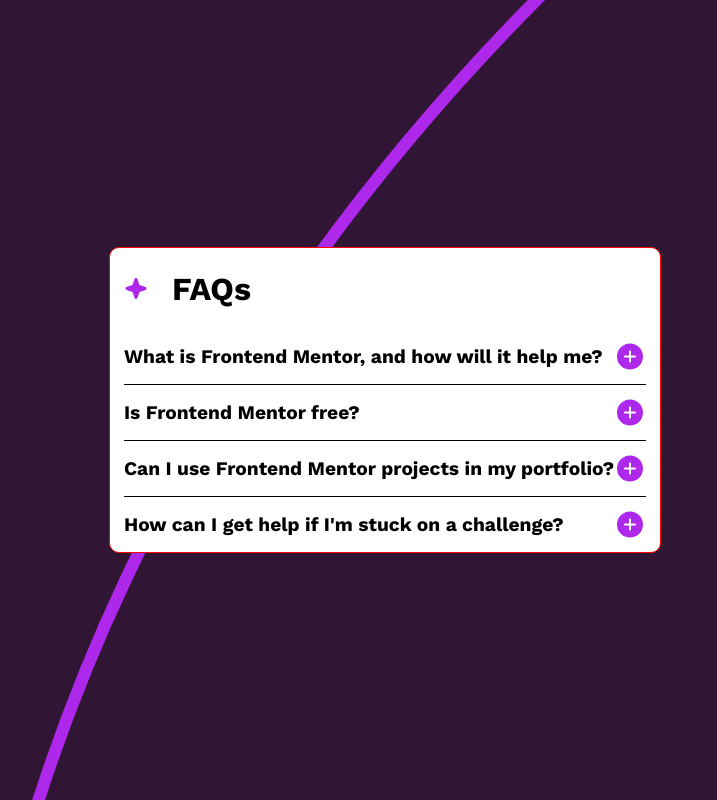
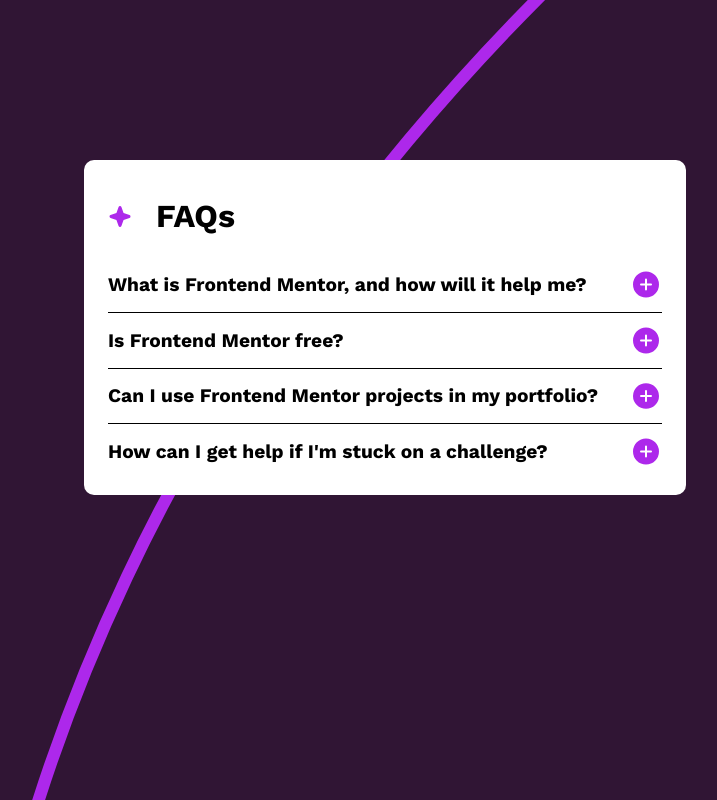
Before and after one commit to amrmabdelazeem/faq-accordion-main, a React (Create React App) app: page / in a window 1280 px wide. Shown: the whole page, without its empty margins (255-972 px from the left). Built offline with nearby package versions, Linux system fonts and the light colour scheme.

Commit message:
Add styles as per the design

```diff
--- a/public/css/styles.css
+++ b/public/css/styles.css
@@ -1,18 +1,17 @@
 :root{
     --white:hsl(0, 0%, 100%);
     --lightPink:#f9f0ff55;
-    --grayishPurple:hsl(292, 16%, 49%);
+    --grayishPurple:hsl(292, 16%, 49%, 20%);
     --darkPurple: hsl(292, 42%, 14%);
 }
 
 body{
-    height: 100dvh;
     display: flex;
     justify-content: center;
     align-items: center;
     margin: 0;
     padding: 0;
-    background-color: var(--lightPink);
+    background-color: var(--grayishPurple);
     background-image: url("../images/background-pattern-mobile.svg");
     background-repeat: no-repeat;
     background-size: 120%;
@@ -24,11 +23,11 @@
 }
 
 .container{
-    border: 1px solid red;
     margin: 0 1.2rem;
-    padding: 0 .9rem;
+    padding: 1rem 1.5rem;
     border-radius: 10px;
     background-color: var(--white);
+    margin-top: 10rem;
 }
 .header{
     display: flex;
@@ -42,7 +41,6 @@
 .question{
     display: flex;
     flex-direction: column;
-    gap: 1rem;
     border-bottom: 1px solid black;
 
 }
@@ -53,6 +51,7 @@
 .top{
     display: flex;
     justify-content: space-between;
+    gap: 2rem;
 }
 div.question:last-of-type{
     border-bottom: none;
@@ -61,7 +60,7 @@
     font-size: 1.2rem;
 }
 p{
-    font-size: 1rem;
+    font-size: .9rem;
     color: var(--grayishPurple);
     padding-bottom: 1rem;
     border-bottom: 2px solid var(--lightPink);
```
